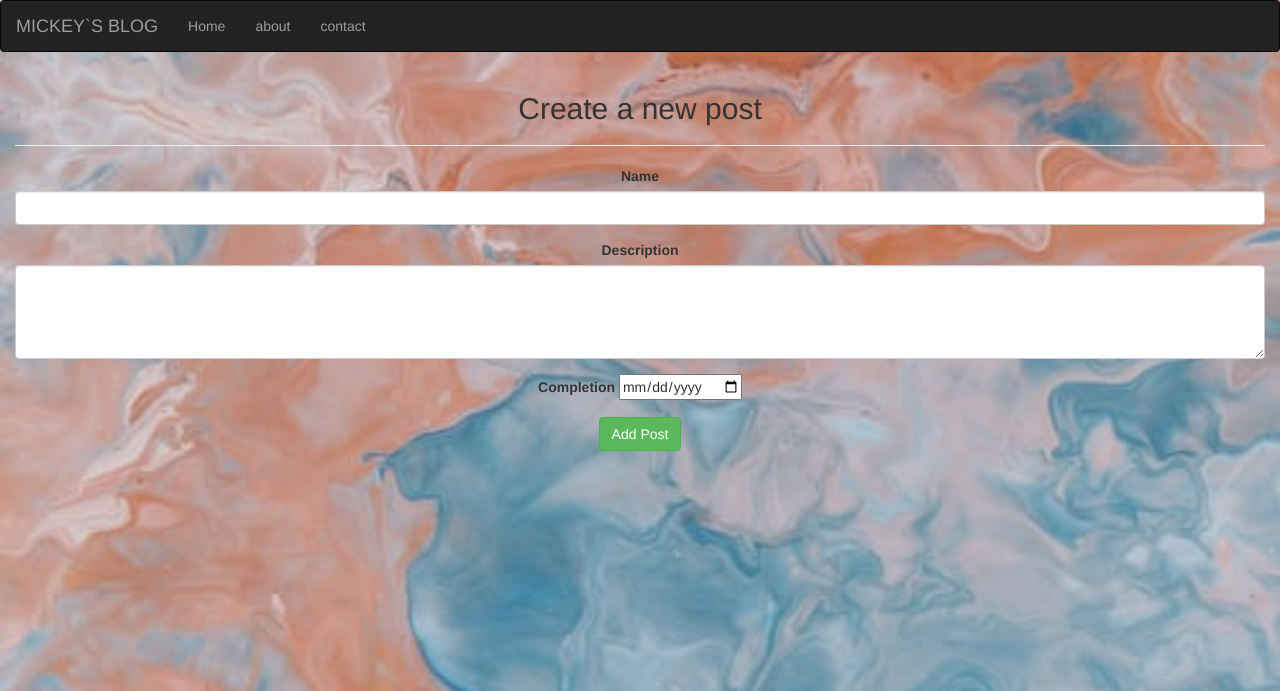
After one commit to michael-creator/mickey-blogs, a Python web app: template app/templates/new_comment.html in a window 1280 px wide. The commit adds this page. Shown: the top 691 px of the page. Run offline with Jinja, Linux system fonts and the light colour scheme; the template is opened without the code that fills it, so the values that code supplies are empty; some libraries are stand-ins or nearby versions.

Commit message:
data into the cooment html and its route link in the navvbar template

```diff
--- a/app/templates/navbar.html
+++ b/app/templates/navbar.html
@@ -13,7 +13,7 @@
             <ul class="nav navbar-nav">
                 <li><a href="/">Home</a></li>
                 <li><a href="{{url_for('main.about')}}">about</a></li>
-
+                <li><a href="{{url_for('main.contact')}}">contact</a></li>
         </div>
 
     </div>
--- /dev/null
+++ b/app/templates/new_comment.html
@@ -0,0 +1,34 @@
+{%extends 'base.html' %}
+
+{% block styles%}
+{{ super() }}
+<link rel="stylesheet" href="../static/index.css">
+{% endblock %}
+
+
+{%block content %}
+<div class="container-fluid">
+    <h2 class="text-center">Create a new post</h2>
+    <hr>
+    <form>
+        <div class="form-group">
+
+            <label for="name">Name</label>
+            <input type="text" required class="form-control" id="name">
+
+        </div>
+        <div class="form-group">
+
+            <label for="description">Description</label>
+            <textarea class="form-control" id="description" rows="4" required></textarea>
+
+        </div>
+        <div class="form-group">
+            <label for="complete">Completion</label>
+            <input type='date' id="complete" required>
+
+        </div>
+        <button type="submit" class="btn btn-success">Add Post</button>
+    </form>
+  </div>
+{% endblock %}
```
